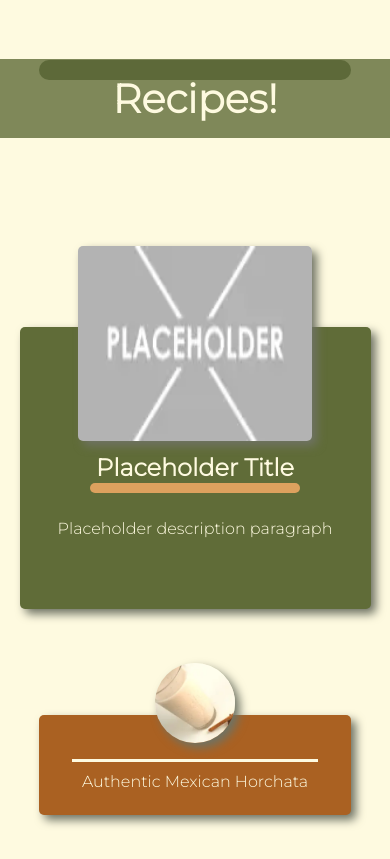
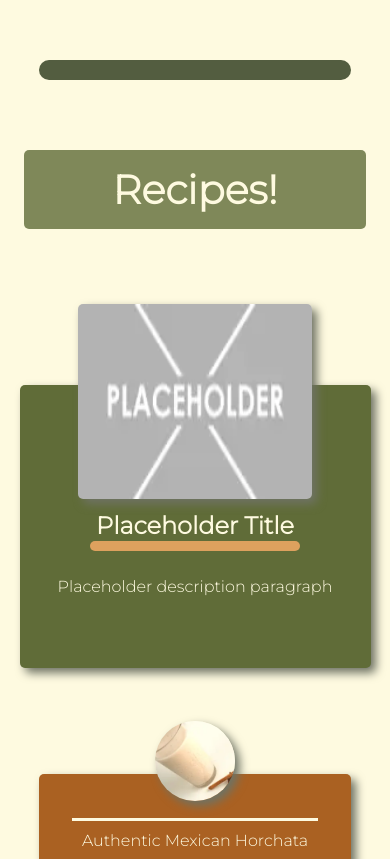
Before and after one commit to jaden-massey/terrasrecipes, a plain HTML site: page index.html in a window 390 px wide. Shown: the part 1593-2452 px from the top of the page. Drawn offline with Linux system fonts and the light colour scheme; a web font is replaced by a local one.

Commit message:
fixed recipe title on home page when small

```diff
--- a/styles/styles.css
+++ b/styles/styles.css
@@ -862,10 +862,17 @@ li:not(.recipe-header li) {
         padding: 20px;
     }
 
+    .recipes h1 {
+        width: 80%;
+        margin: auto;
+        margin-top: 125px;
+    }
+
     .feat-recipe-card {
         margin: 0 auto;
         margin-bottom: 50px;
     }
+
     .feat-text {
         width: 90%;
         margin: 0 auto;
```
